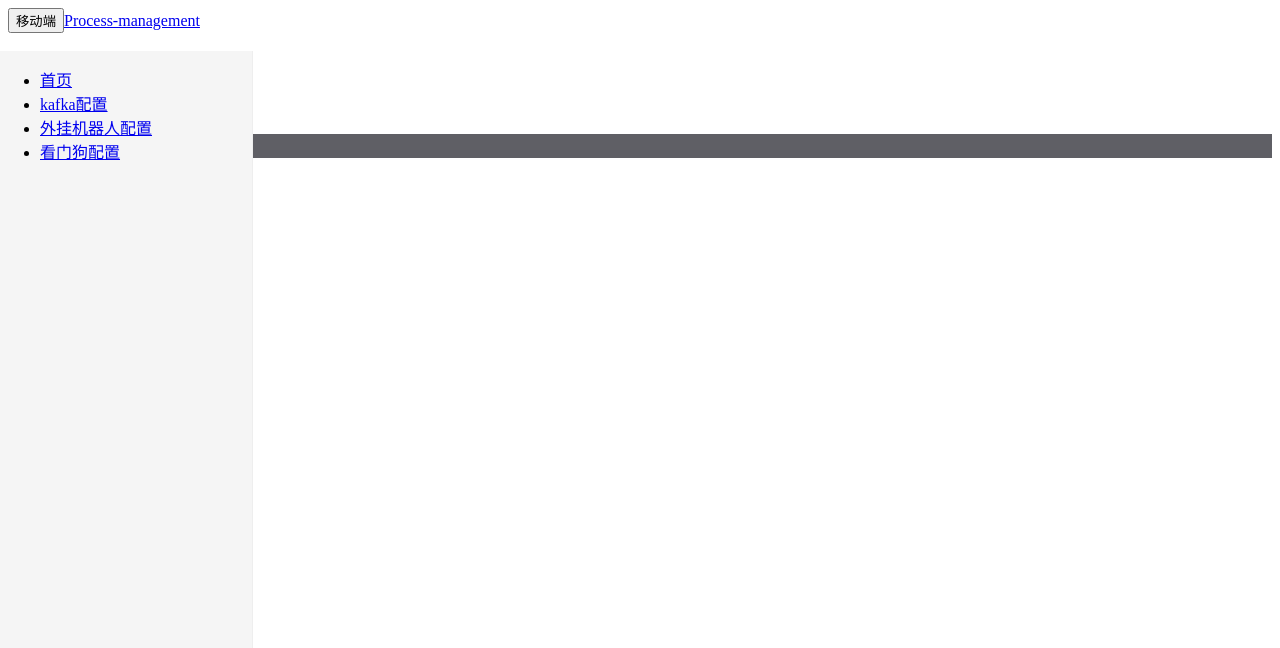
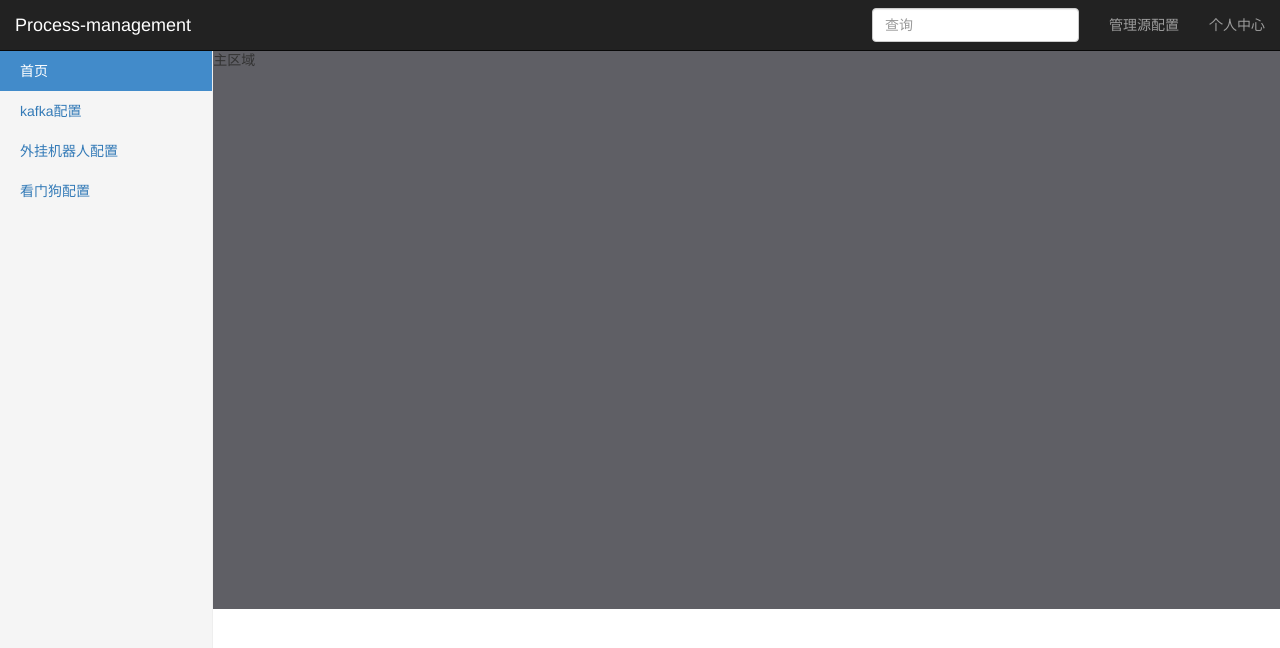
Before and after one commit to Tyoukai/vue-element-admin, a Vue app: page / in a window 1280 px wide. Shown: the top 648 px of the page. Built offline with nearby package versions, Linux system fonts and the light colour scheme.

Commit message:
更新样式

```diff
--- a/public/css/dashboard.css
+++ b/public/css/dashboard.css
@@ -12,25 +12,6 @@ body {
    */
 
 
-  @media (min-width: 768px) {
-    .sidebar {
-      position: fixed;
-      top: 51px;
-      bottom: 0;
-      left: 0;
-      z-index: 1000;
-      display: block;
-      padding: 0px;
-      overflow-x: hidden;
-      overflow-y: auto; /* Scrollable contents if viewport is shorter than content. */
-      background-color: #f5f5f5;
-      border-right: 1px solid #eee;
-    }
-  }
-
-  .nav-sidebar {
-    width: 212px
-  }
   .nav-sidebar > li > a {
     padding-right: 20px;
     padding-left: 20px;
--- a/public/index.html
+++ b/public/index.html
@@ -5,8 +5,8 @@
     <meta http-equiv="X-UA-Compatible" content="IE=edge">
     <meta name="viewport" content="width=device-width,initial-scale=1.0">
     <link rel="icon" href="<%= BASE_URL %>favicon.ico">
-    <link href="<%= BASE_URL %>css/bootstrap/3.3.7/bootstrap.min.css">
-    <link href="<%= BASE_URL %>css/dashboard.css">
+    <link href="<%= BASE_URL %>css/bootstrap/3.3.7/bootstrap.min.css" rel="stylesheet">
+    <link href="<%= BASE_URL %>css/dashboard.css" rel="stylesheet">
     <title><%= htmlWebpackPlugin.options.title %></title>
   </head>
   <body>
```
Also changed, not shown: src/components/Menu.vue (line endings or trailing spaces).
